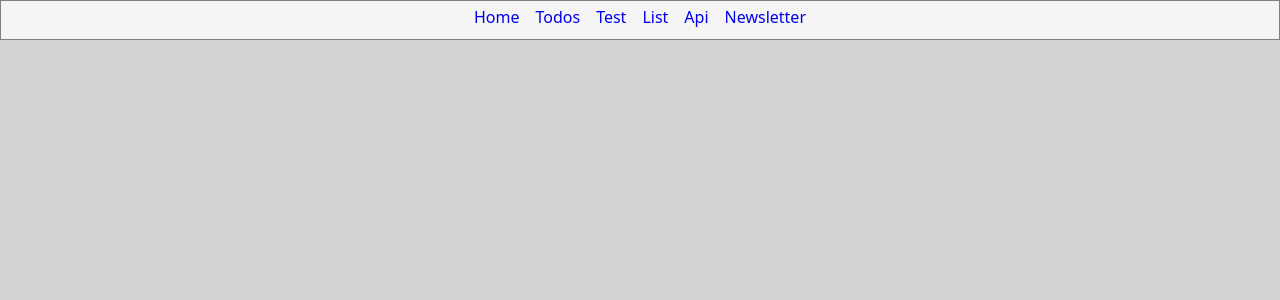
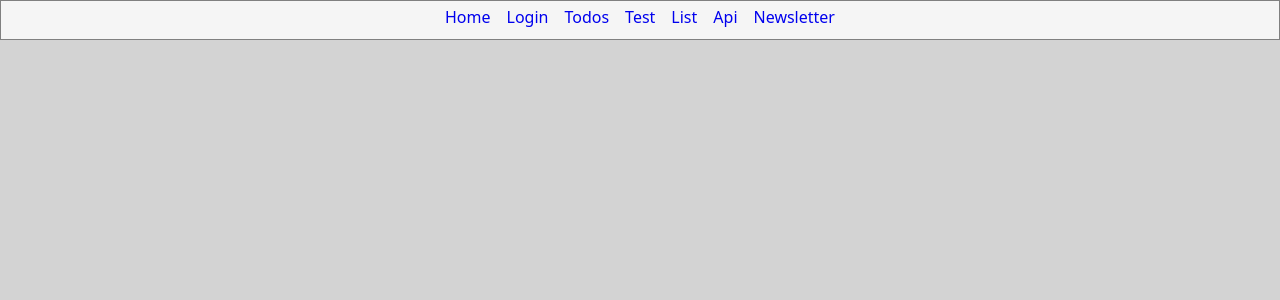
Before and after one commit to danielu96/Vite-Api, a React (Vite) app: page / in a window 1280 px wide. Shown: the top 300 px of the page. Built offline with nearby package versions, Linux system fonts and the light colour scheme.

Commit message:
login added

```diff
--- a/src/NavBar.jsx
+++ b/src/NavBar.jsx
@@ -6,6 +6,7 @@ const NavBar = () => {
     <div style={{width:'100vw',height:'5vh',border:'solid 1px gray',boxShadow:'1px 1px gray', backgroundColor:'whitesmoke',display:'flex', justifyContent:'center',gap:"1rem",paddingTop:'0.5rem' }}>
 
     <NavLink to="/">Home</NavLink>
+    <NavLink to="/login">Login</NavLink>
     <NavLink to="/tasks">Todos</NavLink>
     <NavLink to="/Test">Test</NavLink>
     <NavLink to="/List">List</NavLink>
```
